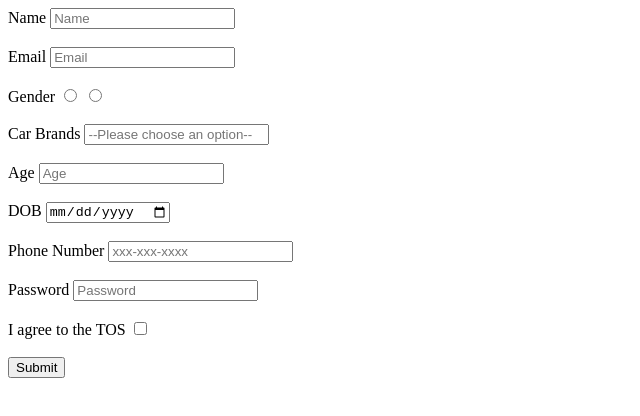
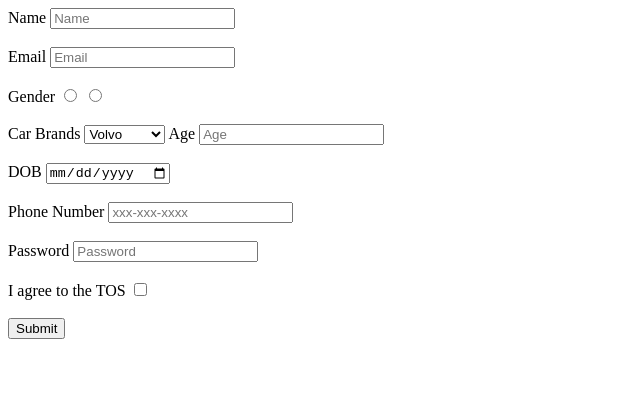
Before and after one commit to acciojob/signup-form-car-Ambersinha97, a website: page main.html in a window 1280 px wide. Shown: the whole page, without its empty margins (0-640 px from the left). Drawn offline with Linux system fonts and the light colour scheme.

Commit message:
created a submission

```diff
--- a/main.html
+++ b/main.html
@@ -17,8 +17,12 @@
 		<input type="radio" name="gender" id="gender_m" required>
 		<input type="radio" name="gender" id="gender_f" required><br><br>
 		<label for="car-brands">Car Brands</label>
-		<input type="select" name="car-brands" id="cars" placeholder="--Please choose an option--" required><br><br>
-
+		<select name="car-brands" id="cars" placeholder="--Please choose an option--" required><br><br>
+		  <option value="volvo">Volvo</option>
+		  <option value="mahindra">Mahindra</option>
+		  <option value="mercedes">Mercedes</option>
+		  <option value="audi">Audi</option>
+		</select>
 		<label for="age">Age</label>
 		<input type="number" id="age" placeholder="Age" required><br><br>
 		<label for="dob">DOB</label>
```
